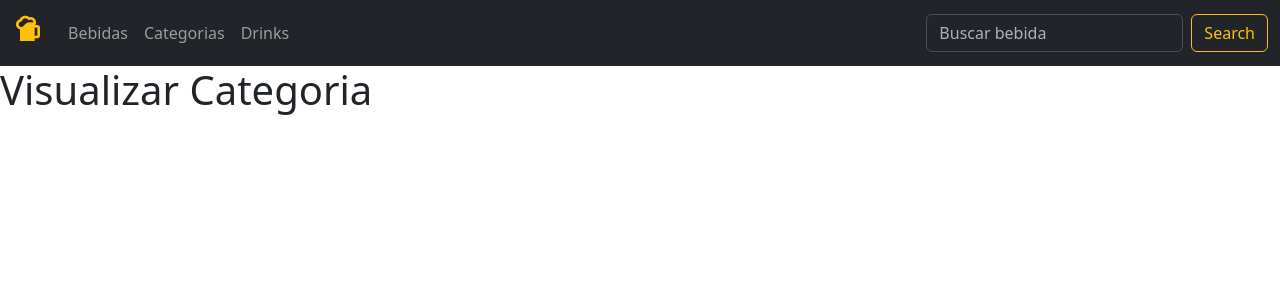
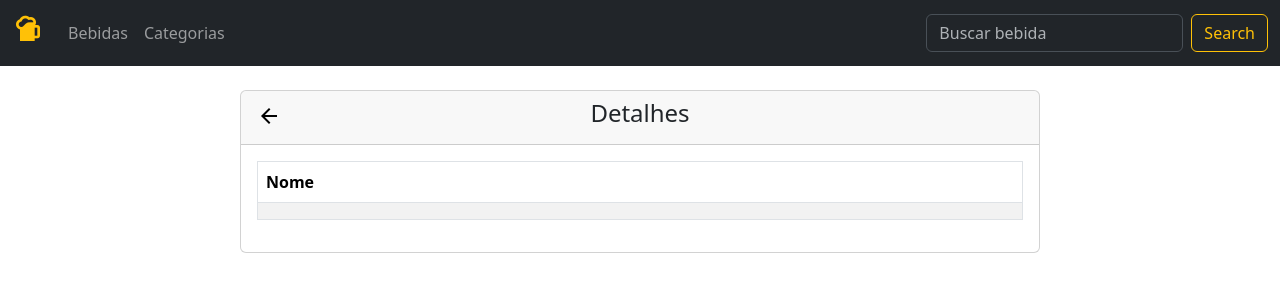
Before and after one commit to guihlsp/trabalho_fullstack, a React (Create React App) app: page /categorias/visualizar/1 in a window 1280 px wide. Shown: the top 300 px of the page. Built offline with nearby package versions, Linux system fonts and the light colour scheme; no server answers.

Commit message:
codicuzim

```diff
--- a/src/Layout/Navbar.js
+++ b/src/Layout/Navbar.js
@@ -29,7 +29,6 @@ function NavbarComponent() {
           >
             <Nav.Link href="/bebidas">Bebidas</Nav.Link>
             <Nav.Link href="/categorias">Categorias</Nav.Link>
-            <Nav.Link href="/drinks">Drinks</Nav.Link>
           </Nav>
           <Form className="d-flex">
             <Form.Control
--- a/src/components/Bebidas/Lista.js
+++ b/src/components/Bebidas/Lista.js
@@ -32,7 +32,7 @@ function ListaBebidas() {
             setAlertMessageError('');
           }, 1500);
         } else {
-          setBebidas(response.data);
+          setBebidas(prevBebidas => prevBebidas.filter(bebida => bebida.id !== id));
           setAlertMessageSucces(message);
           setTimeout(() => {
             setAlertMessageSucces('');
--- a/src/components/Categorias/Visualizacao.js
+++ b/src/components/Categorias/Visualizacao.js
@@ -1,24 +1,52 @@
-import React from 'react';
-import { Modal, Button } from 'react-bootstrap';
+import React, { useEffect, useState } from 'react';
+import { Card, Table } from 'react-bootstrap';
+import { useParams, Link } from 'react-router-dom';
+import api from '../../service/api';
 
-const VisualizacaoBebida = ({ bebida, onClose }) => {
-    return (
-        <Modal show={!!bebida} onHide={onClose}>
-            <Modal.Header closeButton>
-                <Modal.Title>Detalhes da Bebida</Modal.Title>
-            </Modal.Header>
-            <Modal.Body>
-                <h5>Nome: {bebida?.nome}</h5>
-                <p>Descrição: {bebida?.descricao}</p>
-                <p>Categoria: {bebida?.categoria}</p>
-            </Modal.Body>
-            <Modal.Footer>
-                <Button variant="secondary" onClick={onClose}>
-                    Fechar
-                </Button>
-            </Modal.Footer>
-        </Modal>
-    );
+const VisualizacaoCategoria = () => {
+  const { id } = useParams();
+  const [categoria, setCategoria] = useState(null);
+
+  useEffect(() => {
+    api.get(`categorias/visualizar/${id}`)
+      .then(response => {
+        setCategoria(response.data);
+      })
+      .catch(error => {
+        console.log(error);
+      });
+  }, [id]);
+
+//   if (!categoria) {
+//     window.location.href = '/categorias';
+//   }
+
+  return (
+    <Card className="mx-auto mt-4" style={{ maxWidth: '800px' }}>
+      <Card.Header className=''>
+        <Link to="/categorias" style={{ position: 'absolute', marginTop: '5px', color: 'black' }}>
+          <span className="material-icons">arrow_back</span>
+        </Link>
+        <div className="text-center">
+          <h4>Detalhes</h4>
+        </div>
+      </Card.Header>
+      <Card.Body>
+        <Table striped bordered hover responsive>
+          <thead>
+            <tr>
+              <th>Nome</th>
+            </tr>
+          </thead>
+          <tbody>
+            <tr key={categoria?.id}>
+              <td>{categoria?.nome}</td>
+            </tr>
+          </tbody>
+        </Table>
+      </Card.Body>
+    </Card>
+  );
 };
 
-export default VisualizacaoBebida;
+export default VisualizacaoCategoria;
--- a/src/views/Categorias/Editar.js
+++ b/src/views/Categorias/Editar.js
@@ -3,7 +3,6 @@ import FormularioCategoria from "../../components/Categorias/Formulario";
 const EditarCategoria = () => {
     return (
         <div>
-            <h1>Editar Categoria</h1>
             <FormularioCategoria action="editar"/>
         </div>
     );
--- a/src/views/Categorias/Listar.js
+++ b/src/views/Categorias/Listar.js
@@ -3,7 +3,6 @@ import ListaCategorias from "../../components/Categorias/Lista";
 function ListarCategorias(){
     return (
         <div>
-            <h1>Categorias</h1>
             <ListaCategorias />
         </div>
     );
--- a/src/views/Categorias/Visualizar.js
+++ b/src/views/Categorias/Visualizar.js
@@ -3,7 +3,6 @@ import VisualizacaoCategoria from "../../components/Categorias/Visualizacao";
 const VisualizarCategoria = () => {
     return (
         <div>
-            <h1>Visualizar Categoria</h1>
             <VisualizacaoCategoria />
         </div>
     );
```
